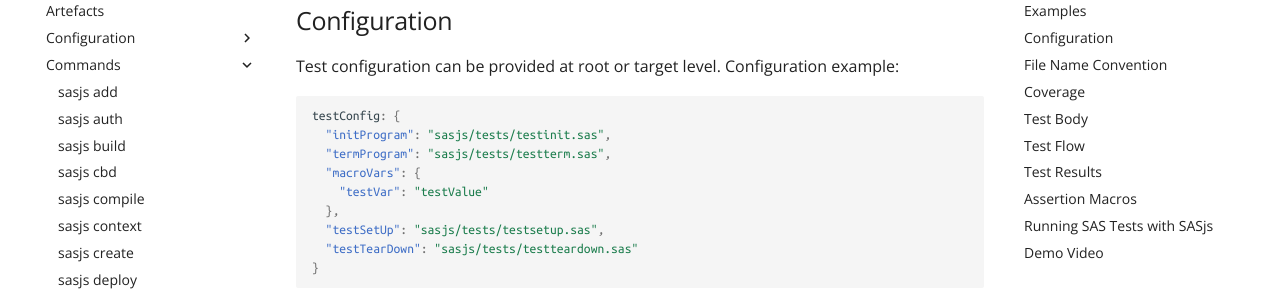
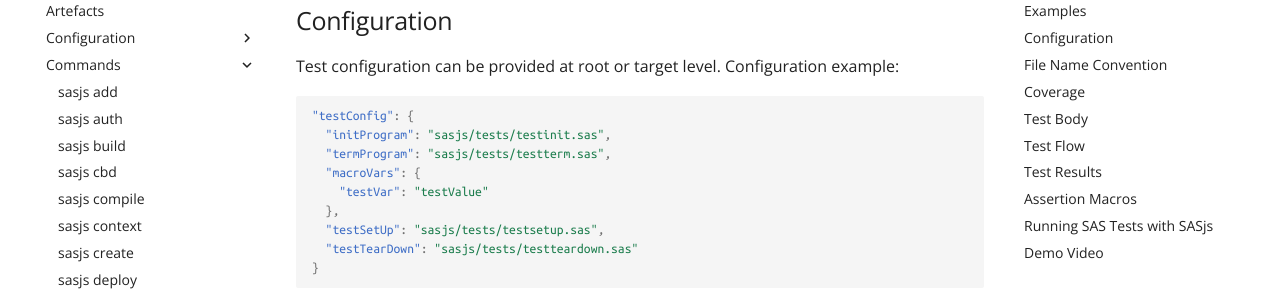
Before and after one commit to sasjs/cli.sasjs.io, an MkDocs documentation site: the page built from docs/test.md, in a window 1280 px wide and 900 px high, scrolled down 2945 px. Shown: the part 151-450 px from the top of the window. Built offline with MkDocs 1.6.1 and Material for MkDocs 9.7.7, drawn with Linux system fonts in a browser that asks for light colours; comment, search, counter and statistics services are not loaded.

Commit message:
Update test.md

````diff
--- a/docs/test.md
+++ b/docs/test.md
@@ -103,7 +103,7 @@
 Test configuration can be provided at root or target level. Configuration example:
 
 ```json
-testConfig: {
+"testConfig": {
   "initProgram": "sasjs/tests/testinit.sas",
   "termProgram": "sasjs/tests/testterm.sas",
   "macroVars": {
````
